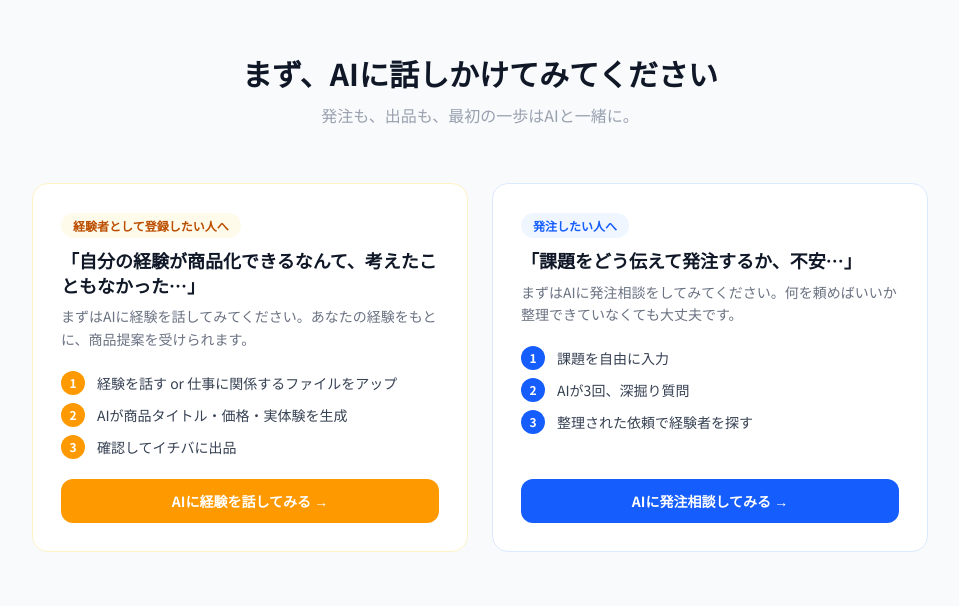
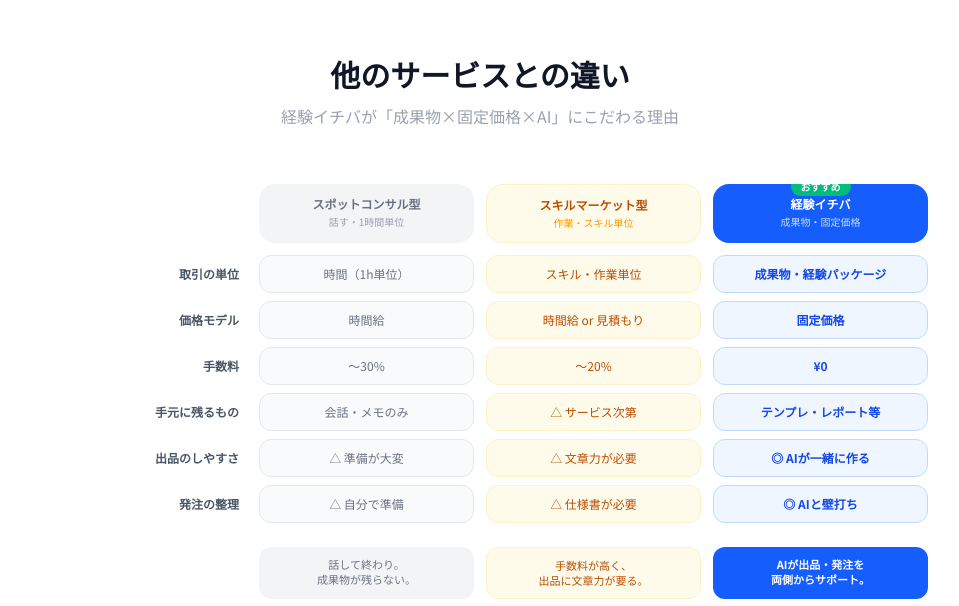
Before and after one commit to westville1030-tech11/skill-tana, a Next.js app: page / in a window 1280 px wide. Shown: the part 2634-3240 px from the top of the page, without its empty margins (160-1119 px from the left). Built offline with nearby package versions, Linux system fonts and the light colour scheme; no server answers.

Commit message:
Add competitor comparison table section to homepage

```diff
--- a/app/page.tsx
+++ b/app/page.tsx
@@ -107,6 +107,15 @@ export default function Home() {
           <h2 className="text-3xl font-bold text-center text-gray-900 mb-3">固定価格とAIの話</h2>
           <p className="text-center text-gray-400 mb-12">時間を売るか、経験を届けるか。それがAI時代の分岐点。</p>
           <FixedPriceDiagram />
+        </div>
+      </section>
+
+      {/* 競合比較 */}
+      <section className="py-28 px-4 bg-white border-t border-gray-100">
+        <div className="max-w-4xl mx-auto">
+          <h2 className="text-3xl font-bold text-center text-gray-900 mb-3">他のサービスとの違い</h2>
+          <p className="text-center text-gray-400 mb-14">経験イチバが「成果物×固定価格×AI」にこだわる理由</p>
+          <ComparisonTable />
         </div>
       </section>
 
@@ -402,6 +411,106 @@ function HeroGraphic() {
       <rect x="216" y="190" width="48" height="18" rx="5" fill="#1e3a8a" fillOpacity="0.75" />
       <text x="240" y="203" fontSize="8.5" fill="#c4b5fd" textAnchor="middle" fontFamily="monospace" fontWeight="bold">MATCH</text>
     </svg>
+  );
+}
+
+/* ---- 競合比較表 ---- */
+function ComparisonTable() {
+  const rows = [
+    {
+      label: "取引の単位",
+      spot:   "時間（1h単位）",
+      skill:  "スキル・作業単位",
+      ours:   "成果物・経験パッケージ",
+    },
+    {
+      label: "価格モデル",
+      spot:   "時間給",
+      skill:  "時間給 or 見積もり",
+      ours:   "固定価格",
+    },
+    {
+      label: "手数料",
+      spot:   "〜30%",
+      skill:  "〜20%",
+      ours:   "¥0",
+    },
+    {
+      label: "手元に残るもの",
+      spot:   "会話・メモのみ",
+      skill:  "△ サービス次第",
+      ours:   "テンプレ・レポート等",
+    },
+    {
+      label: "出品のしやすさ",
+      spot:   "△ 準備が大変",
+      skill:  "△ 文章力が必要",
+      ours:   "◎ AIが一緒に作る",
+    },
+    {
+      label: "発注の整理",
+      spot:   "△ 自分で準備",
+      skill:  "△ 仕様書が必要",
+      ours:   "◎ AIと壁打ち",
+    },
+  ];
+
+  return (
+    <div className="overflow-x-auto -mx-4 px-4">
+      <div className="min-w-[600px]">
+        {/* ヘッダー */}
+        <div className="grid grid-cols-4 gap-3 mb-3">
+          <div />
+          <div className="bg-gray-100 rounded-2xl px-4 py-3 text-center">
+            <p className="text-xs font-bold text-gray-500">スポットコンサル型</p>
+            <p className="text-[10px] text-gray-400 mt-0.5">話す・1時間単位</p>
+          </div>
+          <div className="bg-amber-50 border border-amber-100 rounded-2xl px-4 py-3 text-center">
+            <p className="text-xs font-bold text-amber-700">スキルマーケット型</p>
+            <p className="text-[10px] text-amber-500 mt-0.5">作業・スキル単位</p>
+          </div>
+          <div className="bg-blue-600 rounded-2xl px-4 py-3 text-center relative">
+            <div className="absolute -top-3 left-1/2 -translate-x-1/2">
+              <span className="bg-emerald-500 text-white text-[10px] font-bold px-2.5 py-0.5 rounded-full whitespace-nowrap">おすすめ</span>
+            </div>
+            <p className="text-xs font-bold text-white">経験イチバ</p>
+            <p className="text-[10px] text-blue-200 mt-0.5">成果物・固定価格</p>
+          </div>
+        </div>
+
+        {/* 行 */}
+        <div className="space-y-2">
+          {rows.map((row) => (
+            <div key={row.label} className="grid grid-cols-4 gap-3 items-center">
+              <div className="text-xs font-semibold text-gray-600 text-right pr-2">{row.label}</div>
+              <div className="bg-gray-50 border border-gray-200 rounded-xl px-3 py-2.5 text-center">
+                <p className="text-xs text-gray-500">{row.spot}</p>
+              </div>
+              <div className="bg-amber-50 border border-amber-100 rounded-xl px-3 py-2.5 text-center">
+                <p className="text-xs text-amber-700">{row.skill}</p>
+              </div>
+              <div className="bg-blue-50 border border-blue-200 rounded-xl px-3 py-2.5 text-center">
+                <p className="text-xs font-bold text-blue-700">{row.ours}</p>
+              </div>
+            </div>
+          ))}
+        </div>
+
+        {/* まとめ一言 */}
+        <div className="mt-6 grid grid-cols-4 gap-3">
+          <div />
+          <div className="bg-gray-100 rounded-xl px-3 py-2.5 text-center">
+            <p className="text-[11px] text-gray-500 leading-snug">話して終わり。<br/>成果物が残らない。</p>
+          </div>
+          <div className="bg-amber-50 border border-amber-100 rounded-xl px-3 py-2.5 text-center">
+            <p className="text-[11px] text-amber-700 leading-snug">手数料が高く、<br/>出品に文章力が要る。</p>
+          </div>
+          <div className="bg-blue-600 rounded-xl px-3 py-2.5 text-center">
+            <p className="text-[11px] text-white font-bold leading-snug">AIが出品・発注を<br/>両側からサポート。</p>
+          </div>
+        </div>
+      </div>
+    </div>
   );
 }
 
```
